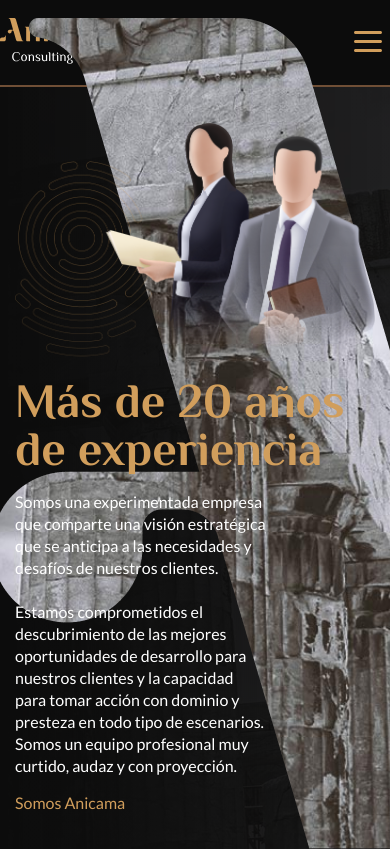
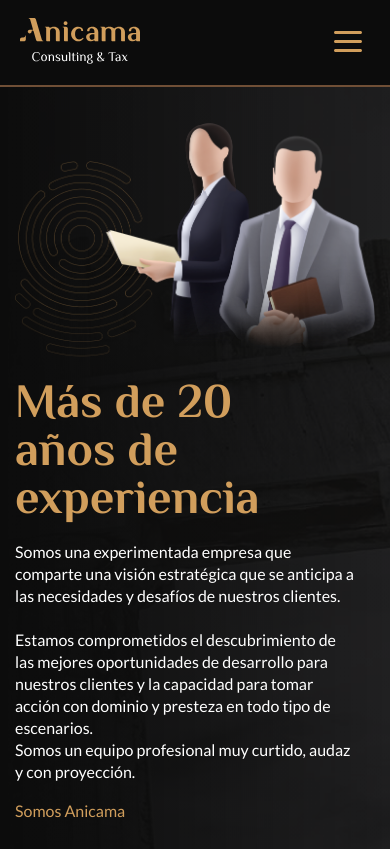
Before and after one commit to dansebp/anicama, a plain HTML site: page index.html in a window 390 px wide. Shown: the top 849 px of the page. Drawn offline with nearby package versions, Linux system fonts and the light colour scheme.

Commit message:
se culmino el home y assets globales

```diff
--- a/index.html
+++ b/index.html
@@ -19,7 +19,7 @@
           </a>
         </div>
         <button class="navbar-toggler" type="button" data-toggle="collapse" data-target="#navbarSupportedContent" aria-controls="navbarSupportedContent" aria-expanded="false" aria-label="Toggle navigation">
-          <div><img src="./images/icons-logos/burger.svg" alt=""></div>
+          <div class="hamburger-menu"><img src="./images/icons-logos/burger.svg" alt=""></div>
         </button>
         <div class="collapse navbar-collapse" id="navbarSupportedContent">
           <ul class="navbar-nav mr-auto mt-2 mt-lg-0">
@@ -34,8 +34,8 @@
       </nav>
     </header>
     <main class="main-home">
-      <div class="container-lg container-mc container-sm">
-        <figure>
+      <div class="container-xl container-lg container-mc container-sm">
+        <figure class="banner-home">
           <img class="img-fluid" src="./images/imgs/img1-home.png" alt="imagen home">
         </figure>
         <section class="anicama-main">
@@ -55,7 +55,7 @@
     <div class="a-element"><img src="./images/imgs/a-element.png" alt=""></div>
     </main>
     <footer class="footer text-center">
-      <div class="footer__content container-lg container-md container-sm d-flex flex-nowrap justify-content-between">
+      <div class="footer__content container-lg container-md container-sm flex flx-between">
         <div class="footer__item">
           <ul>
             <li>
--- a/styles/_footer.scss
+++ b/styles/_footer.scss
@@ -12,12 +12,22 @@
   }
 
   li{
-    padding: 5px 25px 0 0;
+    padding: 5px 15px 0 15px;
     display: inline-block;
   }
 
+  @include breakpoints(lg) {
+    &__content{
+      padding: 0;
+    }
+  }
+
   @include breakpoints(md) {
-    display: grid;
+    &__content{
+      display: grid;
+      grid-template-rows: 1fr 1fr;
+      justify-content: center;
+    }
   }
 
 }
--- a/styles/_header.scss
+++ b/styles/_header.scss
@@ -26,6 +26,19 @@ header {
       display: block;
     }
   }
+
+  @include breakpoints(sm){
+    .brand-logo {
+      padding: 0 0 0 20px;
+    }
+
+    .hamburger-menu {
+      img {
+        padding: 0 20px 0 0;
+      }
+    }
+
+  }
 }
 .active {
   font-weight: map-get($font-weight, bold);
--- a/styles/_home.scss
+++ b/styles/_home.scss
@@ -1,16 +1,8 @@
-.a-element {
-  img {
-    position: absolute;
-    bottom: 0;
-    right: 0;
-    z-index: 1;
-  }
-}
 .main-home {
   background: map-get($gradient-color, darkest), url(../images/imgs/home-bg.jpg) no-repeat;
   background-position: bottom right;
   background-size: cover;
-  padding-bottom: 10%;
+  padding-bottom: 8%;
   position: relative;
   z-index: 1;
 
@@ -22,20 +14,81 @@
   figure {
     position: relative;
     z-index: 2;
+    padding-top: 10%;
+    padding-right: 20%;
   }
 
-  img {
-    padding-top: 10%;
+  .anicama-main {
+    p{
+      padding: 5% 30% 5% 0;
+      color: map-get($theme-colors, white);
+    }
+    span {
+      color: map-get($theme-colors, gold);
+    }
   }
-}
 
-.anicama-main {
-  p{
-    padding: 5% 30% 5% 0;
-    color: map-get($theme-colors, white);
+  .a-element {
+    img {
+      position: absolute;
+      bottom: 0;
+      right: 0;
+      z-index: 1;
+      padding-top: 0;
+      max-height: 90rem;
+    }
   }
-  span {
-    color: map-get($theme-colors, gold);
+
+  @include breakpoints(lg){
+    h1{
+      padding-right: 10%;
+    }
+    .a-element {
+      img{
+        max-height: 65rem;
+      padding-top: 8%;
+      }
+    }
+  }
+
+  @include breakpoints(md) {
+    padding-bottom: 0;
+
+    figure {
+    padding-right: 0;
+    }
+    .anicama-main {
+      p{
+        padding: 20px 20px 20px 0;
+      }
+    }
+
+    .a-element {
+      text-align: end;
+
+      img{
+        max-height: 50rem;
+        position: relative;
+      }
+    }
+  }
+
+  @include breakpoints(sm) {
+    padding-bottom: 0;
+
+    .anicama-main {
+      p{
+        padding: 20px 20px 20px 0;
+      }
+    }
+
+    .a-element {
+      text-align: end;
+      img{
+        max-height: 40rem;
+        position: relative;
+      }
+    }
   }
 
 }
```
Also changed, not shown: clientes.html (+1 -1 lines), contacto.html (+1 -1 lines), nosotros.html (+2 -2 lines), partners.html (+1 -1 lines), servicios.html (+1 -1 lines), _nosotros.scss (added), styles/main.css, 1 other file.
